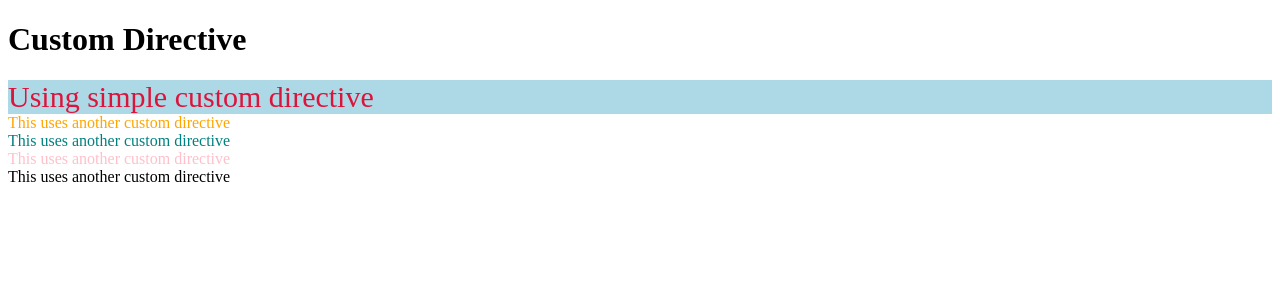
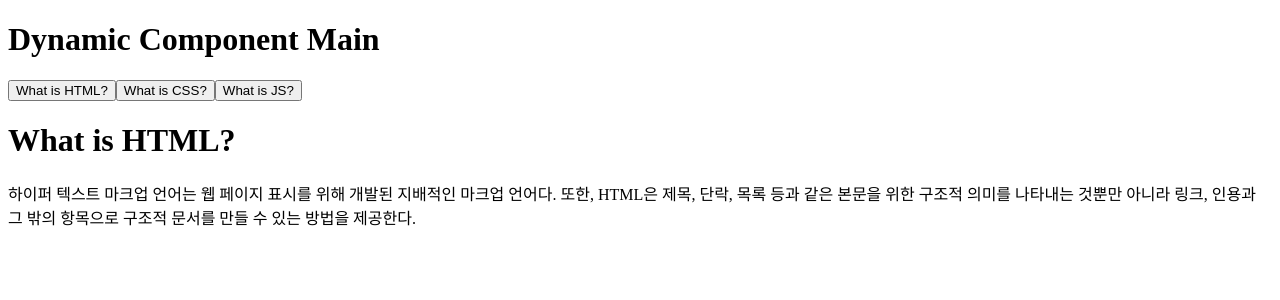
Before and after one commit to chaud1024/vue-course, a Vue app: page / in a window 1280 px wide. Shown: the top 300 px of the page. Built offline with nearby package versions, Linux system fonts and the light colour scheme.

Commit message:
about Dynamic Component : component tag & :is=""

```diff
--- a/src/App.vue
+++ b/src/App.vue
@@ -1,10 +1,10 @@
 <script setup>
-import CustomDirective from './components/CustomDirective.vue'
+import DynamicComponentMain from './components/DynamicComponentMain.vue'
 </script>
 
 <template>
   <div>
-    <CustomDirective />
+    <DynamicComponentMain />
   </div>
 </template>
 
--- /dev/null
+++ b/src/components/DynamicComponentMain.vue
@@ -0,0 +1,29 @@
+<script setup>
+import { ref } from 'vue'
+
+import DynamicComponentOne from './DynamicComponentOne.vue'
+import DynamicComponentTwo from './DynamicComponentTwo.vue'
+import DynamicComponentThree from './DynamicComponentThree.vue'
+
+const currentTab = ref('DynamicComponentOne')
+
+const tabs = {
+  DynamicComponentOne,
+  DynamicComponentTwo,
+  DynamicComponentThree
+}
+</script>
+
+<template>
+  <div>
+    <h1>Dynamic Component Main</h1>
+    <button @click="currentTab = 'DynamicComponentOne'">What is HTML?</button>
+    <button @click="currentTab = 'DynamicComponentTwo'">What is CSS?</button>
+    <button @click="currentTab = 'DynamicComponentThree'">What is JS?</button>
+  </div>
+  <div>
+    <component :is="tabs[currentTab]"></component>
+  </div>
+</template>
+
+<style lang="scss" scoped></style>
--- /dev/null
+++ b/src/components/DynamicComponentOne.vue
@@ -0,0 +1,14 @@
+<script setup></script>
+
+<template>
+  <div>
+    <h1>What is HTML?</h1>
+    <p>
+      하이퍼 텍스트 마크업 언어는 웹 페이지 표시를 위해 개발된 지배적인 마크업 언어다. 또한, HTML은
+      제목, 단락, 목록 등과 같은 본문을 위한 구조적 의미를 나타내는 것뿐만 아니라 링크, 인용과 그
+      밖의 항목으로 구조적 문서를 만들 수 있는 방법을 제공한다.
+    </p>
+  </div>
+</template>
+
+<style lang="scss" scoped></style>
--- /dev/null
+++ b/src/components/DynamicComponentThree.vue
@@ -0,0 +1,14 @@
+<script setup></script>
+
+<template>
+  <div>
+    <h1>What is JavaScript?</h1>
+    <p>
+      자바스크립트는 객체 기반의 스크립트 프로그래밍 언어이다. 이 언어는 웹 브라우저 내에서 주로
+      사용되며, 다른 응용 프로그램의 내장 객체에도 접근할 수 있는 기능을 가지고 있다. 또한 Node.js와
+      같은 런타임 환경과 같이 서버 프로그래밍에도 사용되고 있다.
+    </p>
+  </div>
+</template>
+
+<style lang="scss" scoped></style>
--- /dev/null
+++ b/src/components/DynamicComponentTwo.vue
@@ -0,0 +1,14 @@
+<script setup></script>
+
+<template>
+  <div>
+    <h1>What is CSS?</h1>
+    <p>
+      종속형 시트 또는 캐스케이딩 스타일 시트는 마크업 언어가 실제 표시되는 방법을 기술하는 스타일
+      언어로, HTML과 XHTML에 주로 쓰이며, XML에서도 사용할 수 있다. W3C의 표준이고, 레이아웃과
+      스타일을 정의할 때의 자유도가 높다. 기본 파일명은 style.css이다.
+    </p>
+  </div>
+</template>
+
+<style lang="scss" scoped></style>
```
